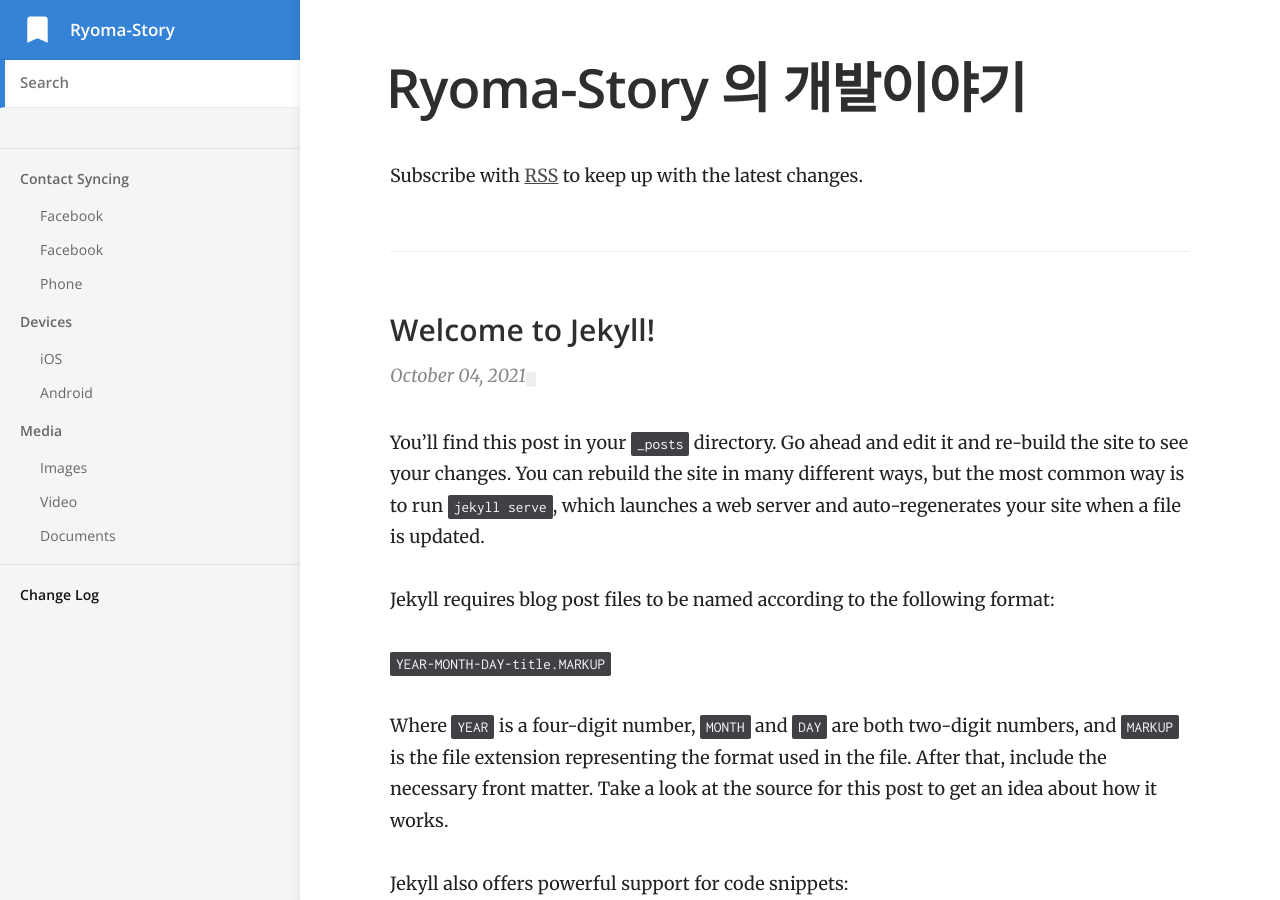
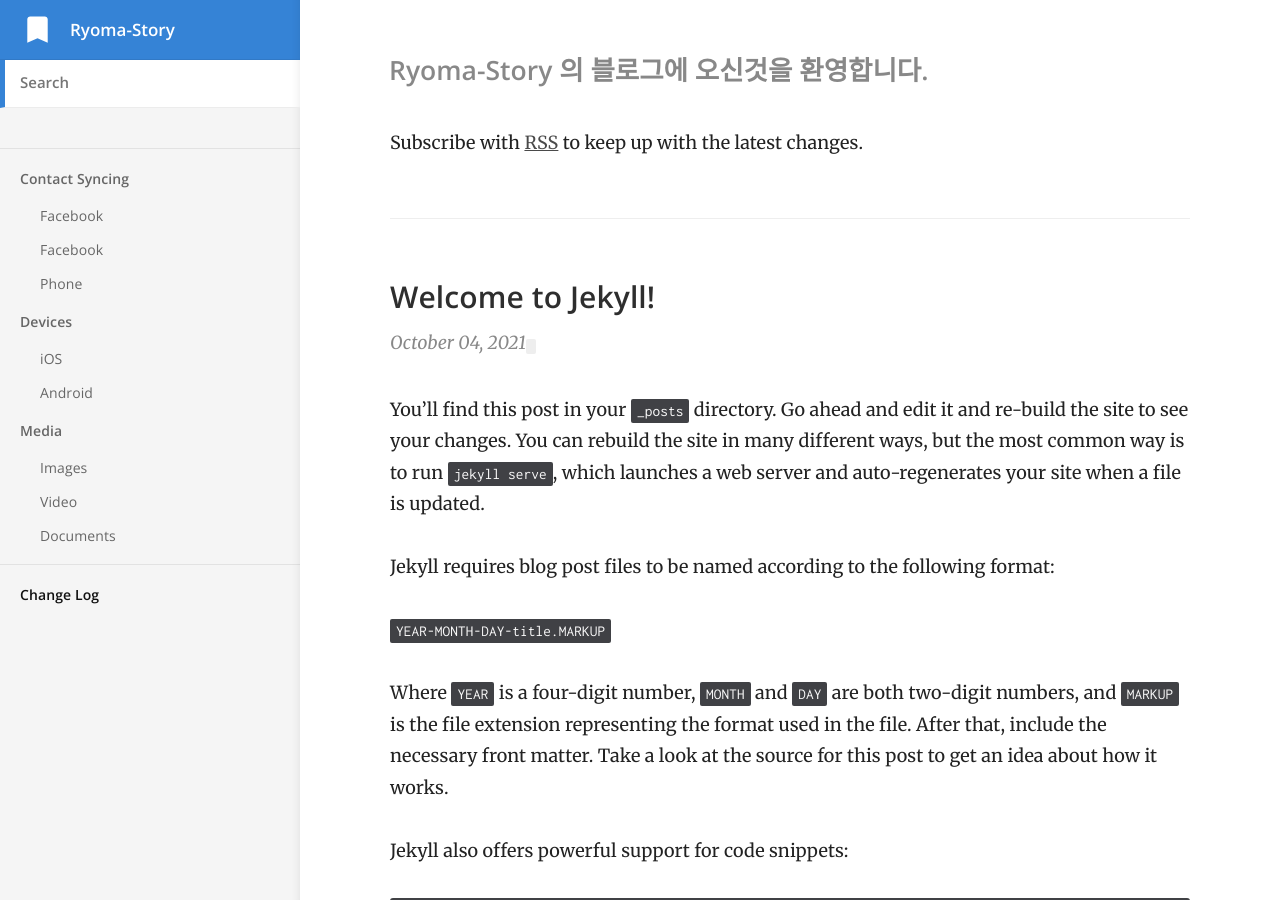
Before and after one commit to bbygoodluck/bbygoodluck.github.io, a Jekyll site: the page built from changelog.html, in a window 1280 px wide and 900 px high. Built offline with Jekyll 4.4.1, drawn with Linux system fonts in a browser that asks for light colours.

Commit message:
add welcome

```diff
--- a/_layouts/default.html
+++ b/_layouts/default.html
@@ -71,7 +71,7 @@
 
 		<section class="main">
 			<div class="page-header">
-				<h3>{% if page.category %}{{ page.category }}{% else %}{{ site.title }}{% endif %} 의 개발이야기</h3>
+				<h2>{% if page.category %}{{ page.category }}{% else %}{{ site.title }}{% endif %} 의 블로그에 오신것을 환영합니다.</h2>
 				<!-- <h3>{{ page.title }}</h3> -->
 			</div>
 			<article class="content">
```
